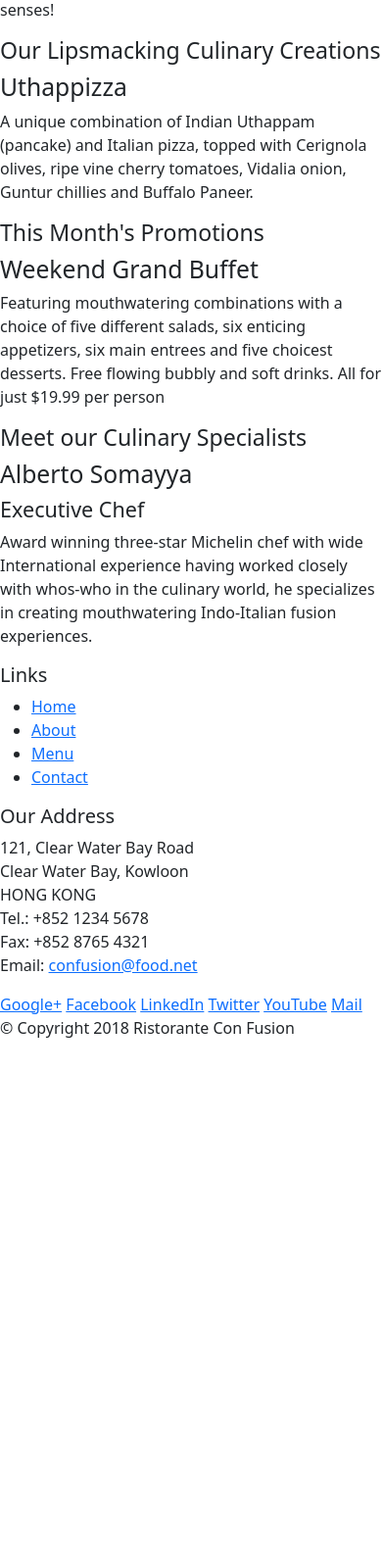
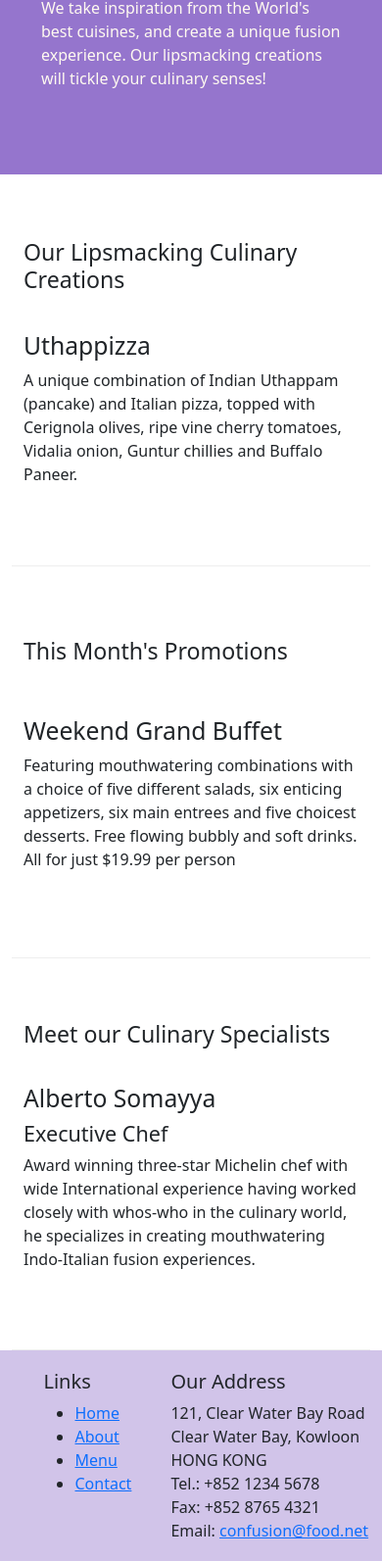
Before and after one commit to abhi-beyonder/Front_End_WebDevelopment_with_Bootstrap, a website: page index.html in a window 390 px wide. Shown: the part 115-1708 px from the top of the page at 98% size. Before the commit the page ends 1192 px from the top, so only its background shows below. Drawn offline with nearby package versions, Linux system fonts and the light colour scheme.

Commit message:
assignment-1

```diff
--- /dev/null
+++ b/CSS/styles.css
@@ -0,0 +1,30 @@
+.row-header {
+    margin: 0px auto;
+    padding: 0px auto;
+  }
+
+  .row-content {
+    margin: 0 auto;
+    padding: 50px 0px 50px 0px;
+    border-bottom: 1px ridge;
+    min-height: 400px;
+  }
+
+  .footer {
+    background-color: #D1C4E9;
+    margin: 0px auto;
+    padding: 20px 0px 20px 0px;
+  }
+
+  .jumbotron {
+    padding: 70px 30px 70px 30px;
+    margin: 0px auto;
+    background: #9575CD;
+    color: floralwhite;
+  }
+
+  .address {
+    font-size: 90%;
+    margin: 0px;
+    color: #0f0f0f;
+  }
--- a/index.html
+++ b/index.html
@@ -9,52 +9,53 @@
 
     <!-- Bootstrap Css -->
     <link rel="stylesheet" href="node_modules/bootstrap/dist/css/bootstrap.min.css">
+    <link rel="stylesheet" href="CSS/styles.css">
     <title>Ristorante Con Fusion</title>
 
 </head>
 
 <body>
 
-    <header>
-        <div>
-            <div>
-                <div>
+    <header class="jumbotron">
+        <div class="container">
+            <div class="row">
+                <div class="col-12 col-sm-6">
                     <h1>Ristorante con Fusion</h1>
                     <p>We take inspiration from the World's best cuisines, and create a unique fusion experience. Our lipsmacking creations will tickle your culinary senses!</p>
                 </div>
-                <div>
+                <div class="col-12 col-sm">
                 </div>
             </div>
         </div>
     </header>
 
-    <div>
-        <div>
-            <div>
+    <div class="container">
+        <div class="row row-content align-items-center">
+            <div class="col-12 col-sm-4 order-sm-last col-md-3">
                 <h3>Our Lipsmacking Culinary Creations</h3>
             </div>
-            <div>
+            <div class="col col-sm order-sm-first col-md">
                 <h2>Uthappizza</h2>
                 <p>A unique combination of Indian Uthappam (pancake) and Italian pizza, topped with Cerignola olives, ripe vine cherry tomatoes, Vidalia onion, Guntur chillies and Buffalo Paneer.</p>
             </div>
         </div>
 
 
-        <div>
-            <div>
+        <div class="row row-content align-items-center">
+            <div class="col-12 col-sm-4 col-md-3">
                 <h3>This Month's Promotions</h3>
             </div>
-            <div>
+            <div class="col col-sm col-md">
                 <h2>Weekend Grand Buffet</h2>
                 <p>Featuring mouthwatering combinations with a choice of five different salads, six enticing appetizers, six main entrees and five choicest desserts. Free flowing bubbly and soft drinks. All for just $19.99 per person </p>
             </div>
         </div>
 
-        <div>
-            <div>
+        <div class="row row-content align-items-center">
+            <div class="col-12 col-sm-4 order-sm-last col-md-3">
                 <h3>Meet our Culinary Specialists</h3>
             </div>
-            <div>
+            <div class="col col-sm order-sm-first col-md">
                 <h2>Alberto Somayya</h2>
                 <h4>Executive Chef</h4>
                 <p>Award winning three-star Michelin chef with wide International experience having worked closely with whos-who in the culinary world, he specializes in creating mouthwatering Indo-Italian fusion experiences. </p>
@@ -62,10 +63,10 @@
         </div>
     </div>
 
-    <footer>
-        <div>
-            <div>
-                <div>
+    <footer class="footer">
+        <div class="container">
+            <div class="row">
+                <div class="col-4 offset-1 col-sm-2">
                     <h5>Links</h5>
                     <ul>
                         <li><a href="#">Home</a></li>
@@ -74,7 +75,7 @@
                         <li><a href="#">Contact</a></li>
                     </ul>
                 </div>
-                <div>
+                <div class="col-7 col-sm-5">
 
                     <h5>Our Address</h5>
                     <address>
@@ -86,8 +87,8 @@
 		              Email: <a href="mailto:confusion@food.net">confusion@food.net</a>
 		           </address>
                 </div>
-                <div>
-                    <div>
+                <div class="col-12 col-sm-4 align-self-center">
+                    <div class="text-center">
                         <a href="http://google.com/+">Google+</a>
                         <a href="http://www.facebook.com/profile.php?id=">Facebook</a>
                         <a href="http://www.linkedin.com/in/">LinkedIn</a>
@@ -97,8 +98,8 @@
                     </div>
                 </div>
            </div>
-           <div>
-                <div>
+           <div class="row justify-content-center">
+                <div class="col-auto">
                     <p>© Copyright 2018 Ristorante Con Fusion</p>
                 </div>
            </div>
```
Also changed, not shown: aboutus.html (added, +98 -0 lines).
